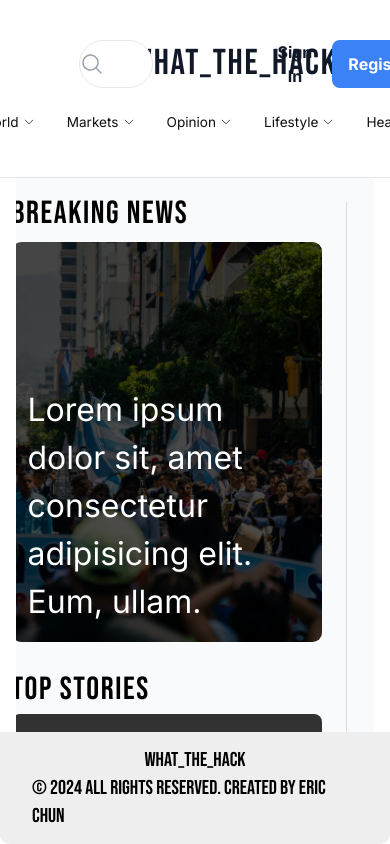
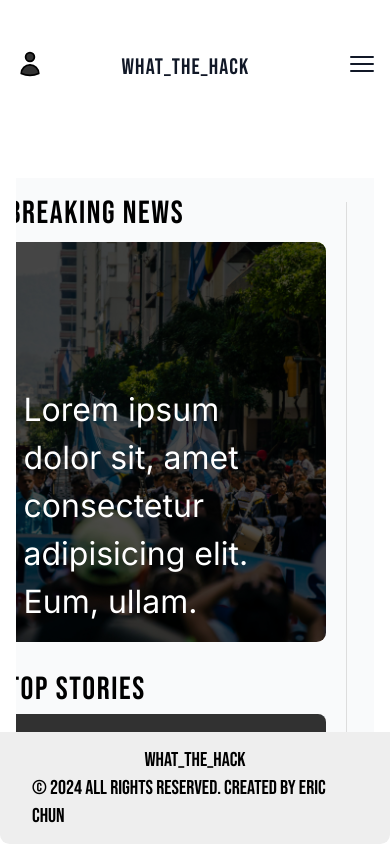
Before and after one commit to chun-eric/what-the-hack-news, a React (Vite) app: page / in a window 390 px wide. Built offline with nearby package versions, Linux system fonts and the light colour scheme.

Commit message:
Fix header responsivenss and horizontal header

```diff
--- a/src/App.jsx
+++ b/src/App.jsx
@@ -21,16 +21,16 @@ import { Routes, Route } from "react-router-dom";
 const App = () => {
   return (
     <div className='flex flex-col min-h-screen'>
+      <Analytics />
       {/* Header */}
       <div className='w-full'>
         <Header />
         <HeaderHoriztonal />
-        <Analytics />
       </div>
 
       {/* Routes */}
       <div className='w-full'>
-        <div className='px-4 sm:px-[5vw] md:px-[7vw] lg:px-[9vw]'>
+        <div className='px-4 sm:px-[3vw] md:px-[4vw] lg:px-[5vw]'>
           <Routes>
             <Route path='/' element={<Home />} />
             <Route path='/trending' element={<Trending />} />
--- a/src/Components/header/Header.jsx
+++ b/src/Components/header/Header.jsx
@@ -1,9 +1,12 @@
+import React from "react";
+import { Link } from "react-router-dom";
+
 const Header = () => {
   return (
     <div className='w-full mt-10'>
-      <div className='flex items-center justify-between w-full px-24 min-h-30'>
-        <div className='py-0 px-[1rem] flex w-[20%] items-center justify-center'>
-          <div className='relative flex items-center justify-center max-w-[600px] w-full'>
+      <div className='flex items-center justify-center w-full px-1 sm:px-3 lg:px-24 min-h-30'>
+        <div className='py-0  flex w-[25%]  lg:w-[35%] xl:w-[30%] items-center justify-start px-3 sm:px-8 md:px-12 lg:pl-0 '>
+          <div className='relative lg:flex items-center justify-start max-w-[600px] w-full hidden '>
             <input
               id='search'
               className='w-full pl-6 pr-12 h-12 border rounded-full focus:outline-none focus:ring-1 focus:ring-[royalBlack]'
@@ -24,21 +27,72 @@ const Header = () => {
               />
             </svg>
           </div>
+          <svg
+            xmlns='http://www.w3.org/2000/svg'
+            fill='#333'
+            viewBox='0 0 24 24'
+            strokeWidth={1.5}
+            stroke='#000'
+            className='flex items-center justify-start size-7 lg:hidden'
+          >
+            <path
+              strokeLinecap='round'
+              strokeLinejoin='round'
+              d='M15.75 6a3.75 3.75 0 1 1-7.5 0 3.75 3.75 0 0 1 7.5 0ZM4.501 20.118a7.5 7.5 0 0 1 14.998 0A17.933 17.933 0 0 1 12 21.75c-2.676 0-5.216-.584-7.499-1.632Z'
+            />
+          </svg>
         </div>
 
         <div className='flex items-center justify-center flex-1 w-full'>
-          <h1 className='font-["Bebas_Neue"] text-4xl text-gray-900 tracking-wider'>
+          <Link to='/'>
+            <h1 className='font-["Bebas_Neue"] md:text-4xl text-gray-900 tracking-wider cursor-pointer flex items-center mt-2 text-[1.4rem] sm:text-3xl'>
               What_The_Hack
             </h1>
+          </Link>
         </div>
 
-        <div className=' w-[20%] flex items-center justify-center gap-5 text-gray-900'>
-          <button className='text-base font-bold text-gray-900 rounded-lg'>
+        <div className=' w-[30%] flex items-center justify-end gap-6 text-gray-900 cursor-pointer'>
+          <Link to='/login'>
+            <button className='hidden p-3 px-4 text-base font-bold text-gray-900 rounded-lg lg:inline-flex'>
               Sign In
             </button>
-          <button className='p-3 px-4 text-base font-bold text-white bg-blue-500 rounded-lg'>
+          </Link>
+          <Link>
+            <button className='hidden p-3 px-4 text-base font-bold text-white bg-blue-500 rounded-lg lg:inline-flex'>
               Register
             </button>
+          </Link>
+          <Link to='/login'>
+            <svg
+              xmlns='http://www.w3.org/2000/svg'
+              fill='none'
+              viewBox='0 0 24 24'
+              strokeWidth={1.5}
+              stroke='currentColor'
+              className='px-2 cursor-pointer size-12 lg:hidden'
+            >
+              <path
+                strokeLinecap='round'
+                strokeLinejoin='round'
+                d='M3.75 6.75h16.5M3.75 12h16.5m-16.5 5.25h16.5'
+              />
+            </svg>
+          </Link>
+          {/*
+          <svg
+            xmlns='http://www.w3.org/2000/svg'
+            fill='none'
+            viewBox='0 0 24 24'
+            strokeWidth={1.5}
+            stroke='currentColor'
+            className='cursor-pointer size-8 lg:hidden'
+          >
+            <path
+              strokeLinecap='round'
+              strokeLinejoin='round'
+              d='M3.75 9h16.5m-16.5 6.75h16.5'
+            />
+          </svg> */}
         </div>
       </div>
     </div>
--- a/src/Components/headerHorizontal/HeaderHoriztonal.jsx
+++ b/src/Components/headerHorizontal/HeaderHoriztonal.jsx
@@ -3,7 +3,7 @@ import menuData from "../../data";
 
 const HeaderHoriztonal = () => {
   return (
-    <div className='w-full border-b '>
+    <div className='invisible lg:visible w-full border-b block min-h-[1.5rem]'>
       <aside className=' flex justify-center p-6  text-[#0f1011] font-inter text-[0.85rem] '>
         <nav className='flex gap-8 '>
           {menuData.map((menu) => (
--- a/src/Pages/Home.jsx
+++ b/src/Pages/Home.jsx
@@ -26,10 +26,9 @@ const News = () => {
     <div className='flex flex-col w-full  bg-[#fcfcfc]  overflow-y-auto'>
       <div className='flex justify-center w-full bg-gray-50'>
         <div className='container mx-auto max-w-7xl'>
-          {/* Side News Categories  */}
           <div className='flex justify-center '>
             {/* Middle News Section */}
-            <div className='flex flex-col w-full h-full gap-4 px-6 '>
+            <div className='flex flex-col w-full h-full gap-4 px-5 '>
               <div className='w-full news-section'>
                 {/* Headline */}
                 <h1 className='pb-1 mt-3 section-heading'>Breaking News</h1>
```
Also changed, not shown: Document.txt. Lines whose indentation alone changed are shown as unchanged.
